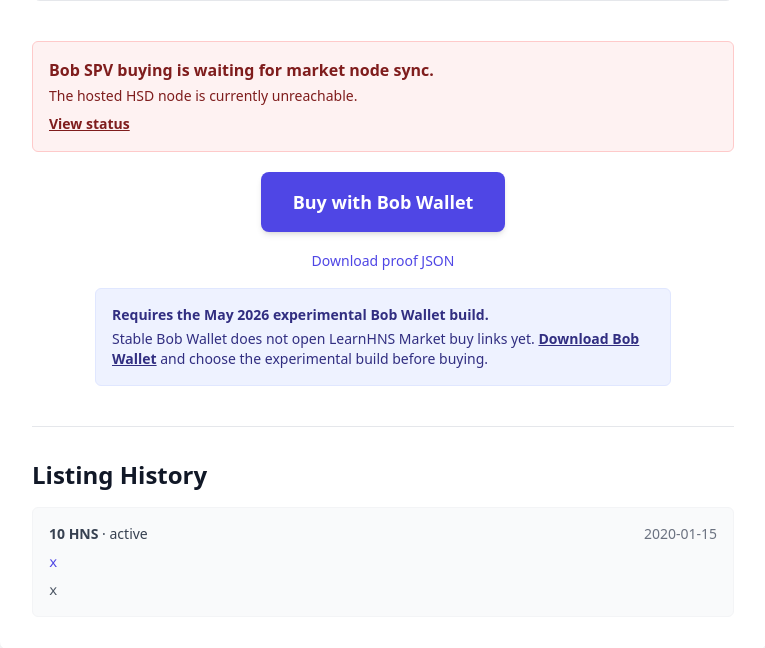
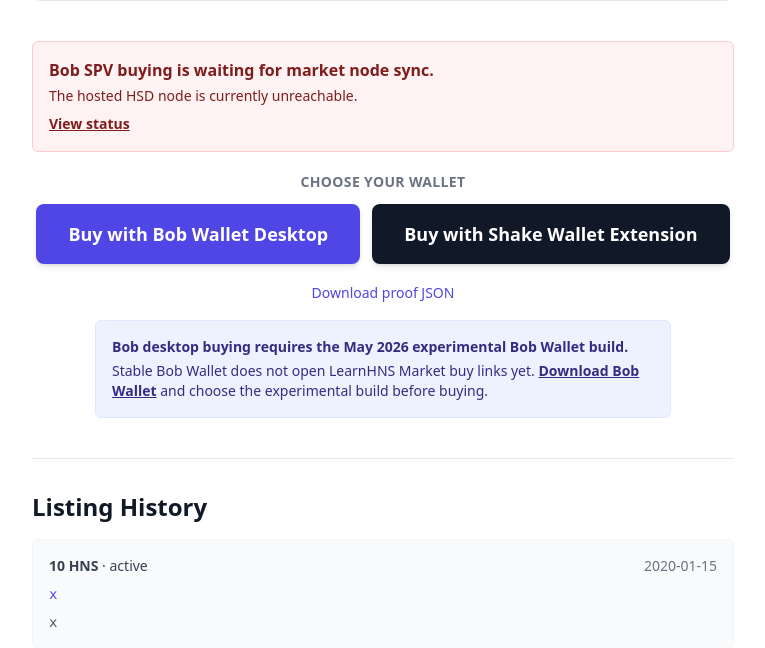
Before and after one commit to shadstoneofficial/learnhns-market, a Flask app: template app/templates/listing.html in a window 1280 px wide. Shown: the part 627-1275 px from the top of the page, without its empty margins (257-1022 px from the left). Run offline with Flask 3, Linux system fonts and the light colour scheme; tables that the repository leaves empty hold one stand-in row (values such as "Sample post"); the template is opened without the code that fills it: values that come from a table or form of the project are taken from there, most other values are stand-ins (such as "Sample title", 1, 10 or a date in 2020); some libraries are stand-ins or nearby versions.

Commit message:
Restore separate wallet buy options

```diff
--- a/app/templates/listing.html
+++ b/app/templates/listing.html
@@ -67,15 +67,24 @@
             <a href="{{ url_for('main.status') }}" class="text-sm font-semibold underline mt-2 inline-block">View status</a>
         </div>
         {% endif %}
-        <a href="{{ bob_deep_link }}"
-           class="inline-block w-full sm:w-auto bg-indigo-600 text-white text-lg font-bold px-8 py-4 rounded-lg shadow-md hover:bg-indigo-700 transition transform hover:-translate-y-0.5">
-            Buy with Bob Wallet
-        </a>
+        <div class="mb-3 text-sm font-semibold uppercase tracking-wide text-gray-500">Choose your wallet</div>
+        <div class="flex flex-col justify-center gap-3 sm:flex-row">
+            <a href="{{ bob_deep_link }}"
+               class="inline-block w-full sm:w-auto bg-indigo-600 text-white text-lg font-bold px-8 py-4 rounded-lg shadow-md hover:bg-indigo-700 transition transform hover:-translate-y-0.5">
+                Buy with Bob Wallet Desktop
+            </a>
+            <button type="button"
+                    id="buy-with-shake-wallet"
+                    class="inline-block w-full sm:w-auto bg-gray-900 text-white text-lg font-bold px-8 py-4 rounded-lg shadow-md hover:bg-gray-800 transition transform hover:-translate-y-0.5">
+                Buy with Shake Wallet Extension
+            </button>
+        </div>
+        <div id="shake-wallet-message" class="mx-auto mt-4 hidden max-w-xl rounded-md border p-4 text-left text-sm"></div>
         <div class="mt-4">
             <a href="{{ url_for('main.listing_proof', name=listing.name) }}" class="text-sm text-indigo-600 hover:underline">Download proof JSON</a>
         </div>
         <div class="mx-auto mt-4 max-w-xl rounded-md border border-indigo-100 bg-indigo-50 p-4 text-left text-sm text-indigo-900">
-            <p class="font-semibold">Requires the May 2026 experimental Bob Wallet build.</p>
+            <p class="font-semibold">Bob desktop buying requires the May 2026 experimental Bob Wallet build.</p>
             <p class="mt-1">
                 Stable Bob Wallet does not open LearnHNS Market buy links yet.
                 <a href="https://bobwallet.org/download" target="_blank" rel="noopener noreferrer" class="font-semibold underline hover:text-indigo-700">Download Bob Wallet</a>
@@ -83,6 +92,71 @@
             </p>
         </div>
     </div>
+    <script id="listing-proof-json" type="application/json">{{ listing.proof_json | tojson }}</script>
+    <script>
+      (() => {
+        const shakeButton = document.getElementById('buy-with-shake-wallet');
+        const shakeMessage = document.getElementById('shake-wallet-message');
+        const proofElement = document.getElementById('listing-proof-json');
+        const listingName = {{ listing.name | tojson }};
+
+        if (!shakeButton || !shakeMessage || !proofElement) return;
+
+        function showShakeMessage(message, tone = 'info') {
+          const toneClasses = {
+            info: 'border-gray-200 bg-gray-50 text-gray-800',
+            success: 'border-green-200 bg-green-50 text-green-900',
+            warning: 'border-amber-200 bg-amber-50 text-amber-900',
+            error: 'border-red-200 bg-red-50 text-red-900',
+          };
+
+          shakeMessage.className = `mx-auto mt-4 max-w-xl rounded-md border p-4 text-left text-sm ${toneClasses[tone] || toneClasses.info}`;
+          shakeMessage.textContent = message;
+        }
+
+        shakeButton.addEventListener('click', async () => {
+          if (!window.shake || typeof window.shake.connect !== 'function') {
+            showShakeMessage('Shake Wallet extension was not detected in this browser. Install or enable the Chrome extension, then refresh this page.', 'warning');
+            return;
+          }
+
+          try {
+            const wallet = await window.shake.connect();
+            const capabilities = typeof wallet.getCapabilities === 'function'
+              ? await wallet.getCapabilities()
+              : {};
+
+            if (!capabilities.shakedexFill || typeof wallet.fillShakedexAuction !== 'function') {
+              showShakeMessage('Shake Wallet extension is detected, but this build does not support Shakedex buying yet. Reload the latest extension build, or use Bob Wallet Desktop.', 'info');
+              return;
+            }
+
+            shakeButton.disabled = true;
+            shakeButton.textContent = 'Waiting for Shake Wallet...';
+
+            const proof = JSON.parse(proofElement.textContent);
+            const fulfillment = await wallet.fillShakedexAuction(proof);
+
+            if (!fulfillment || !fulfillment.fulfillmentTxHash) {
+              throw new Error('Shake Wallet did not return a purchase transaction hash.');
+            }
+
+            await fetch(`/api/v2/listings/${encodeURIComponent(listingName)}/refresh-status`, {
+              method: 'POST',
+              headers: {'content-type': 'application/json'},
+              body: JSON.stringify({saleTxHash: fulfillment.fulfillmentTxHash}),
+            });
+
+            showShakeMessage(`Purchase transaction accepted: ${fulfillment.fulfillmentTxHash}`, 'success');
+          } catch (err) {
+            showShakeMessage(err && err.message ? err.message : 'Shake Wallet purchase could not be started.', 'error');
+          } finally {
+            shakeButton.disabled = false;
+            shakeButton.textContent = 'Buy with Shake Wallet Extension';
+          }
+        });
+      })();
+    </script>
     {% else %}
     <div class="mt-8 rounded-md border border-gray-200 bg-gray-50 p-4 text-gray-700">
         {% if listing_display_status == 'expired' %}
```
